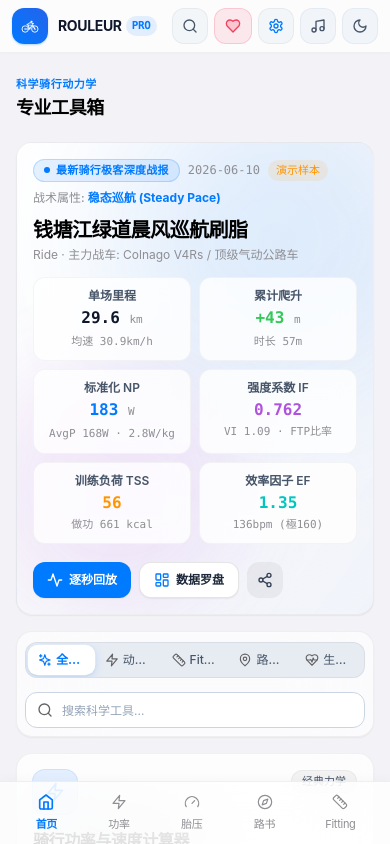
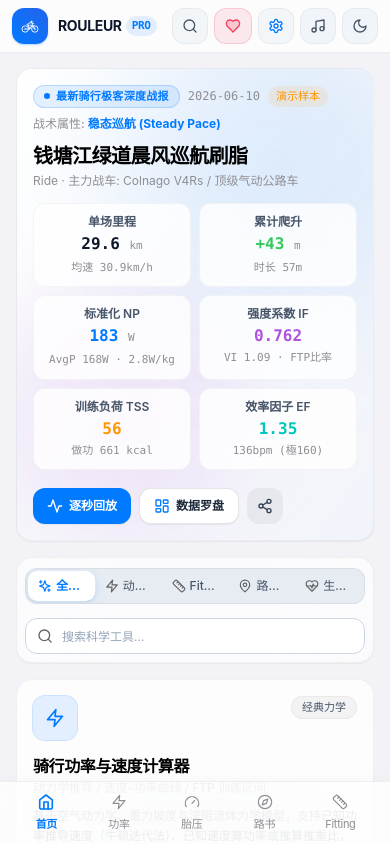
Before and after one commit to TrojanFish/CyclingTools, a React (Vite) app: page / in a window 390 px wide. Shown: the top 844 px of the page. Built offline with nearby package versions, Linux system fonts and the light colour scheme.

Commit message:
refactor: remove redundant mobile header text '科学骑行动力学 专业工具箱' to reclaim vertical space

```diff
--- a/src/components/Dashboard.tsx
+++ b/src/components/Dashboard.tsx
@@ -233,16 +233,6 @@
 
   return (
     <div className="space-y-4 sm:space-y-5">
-      {/* iOS Large Title Header (Mobile Only, Apple HIG Style) */}
-      <div className="sm:hidden pt-0.5 pb-1">
-        <span className="text-[11px] font-bold text-ios-blue dark:text-ios-blue-dark uppercase tracking-wider">
-          {language === 'zh-TW' ? '科學單車動力學' : '科学骑行动力学'}
-        </span>
-        <h1 className="text-lg sm:text-xl font-bold font-display text-slate-900 dark:text-white tracking-tight">
-          {language === 'zh-TW' ? '專業工具箱' : '专业工具箱'}
-        </h1>
-      </div>
-
       {/* Dynamic Keynote-Style Hero Card: Latest Ride Tactical Debrief */}
       <div className="relative overflow-hidden rounded-2xl p-4 sm:p-5 border border-black/[0.06] dark:border-white/[0.08] bg-gradient-to-br from-white via-[#F8F9FB] to-blue-50/40 dark:from-[#1C1C1E] dark:via-[#161618] dark:to-blue-950/20 shadow-ios-sm">
         <div className="absolute -right-16 -top-16 w-80 h-80 bg-ios-blue/10 dark:bg-ios-blue/15 rounded-full blur-3xl pointer-events-none" />
```
